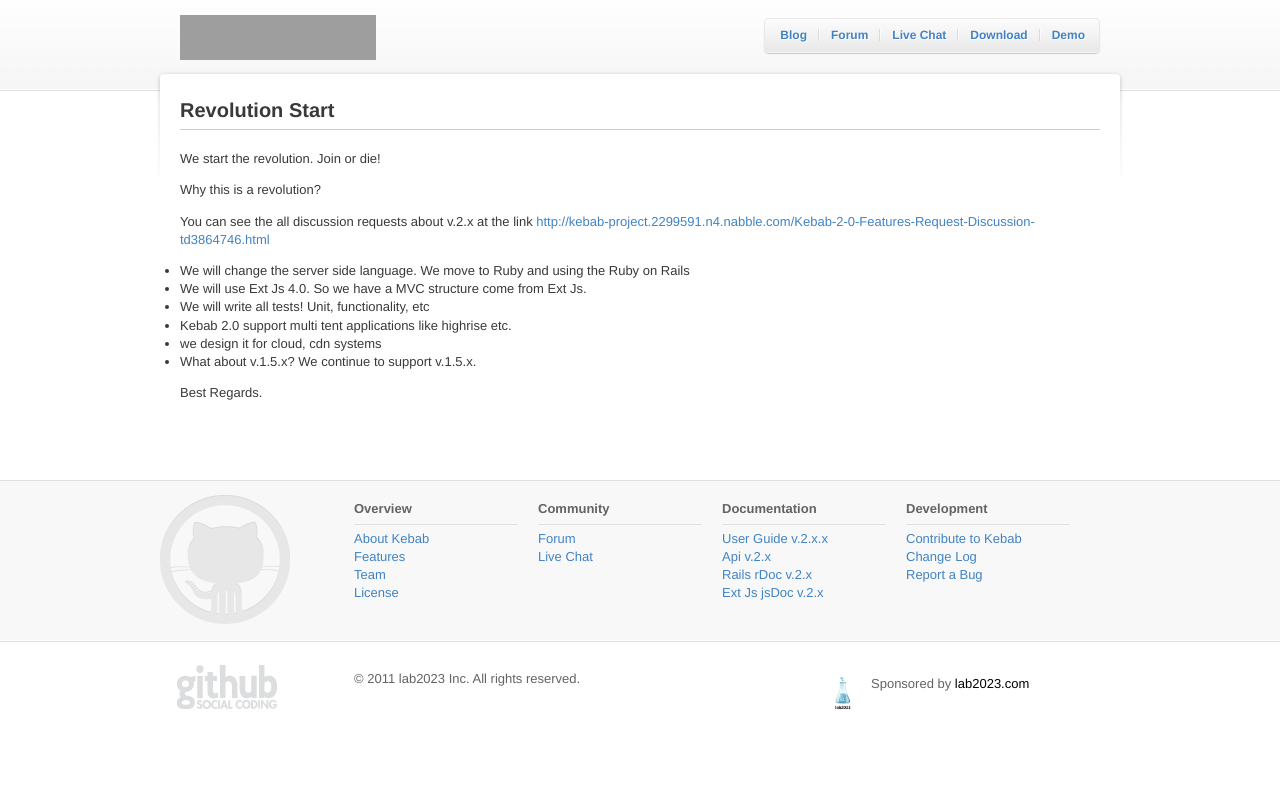
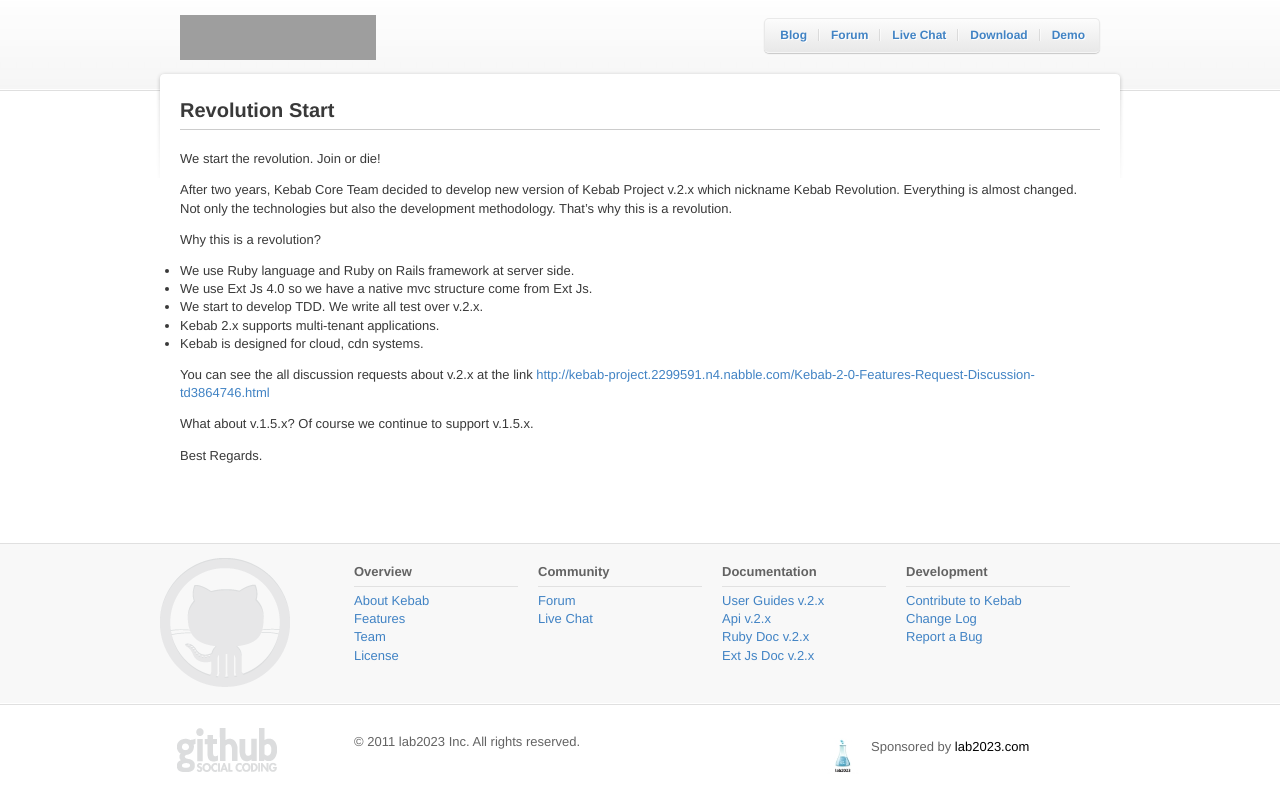
Before and after one commit to lab2023/kebab-project.com, a Jekyll site: the page built from _posts/2011-10-07-revolution-start.md, in a window 1280 px wide, cut to the strip 0-811 px from the top of the page. Built offline with Jekyll 4.4.1, drawn with Linux system fonts in a browser that asks for light colours; grey boxes are pictures that could not be loaded.

Commit message:
Change links

```diff
--- a/_layouts/blog.html
+++ b/_layouts/blog.html
@@ -1,5 +1,5 @@
 ---
-title: Home
+title: Blog
 layout: default
 ---
 
--- a/_layouts/default.html
+++ b/_layouts/default.html
@@ -65,10 +65,10 @@
 
         <ul class="footer_nav">
           <h4>Documentation</h4>
-            <li><a href="#">User Guide v.2.x.x</a></li>
+            <li><a href="#">User Guides v.2.x</a></li>
             <li><a href="#">Api v.2.x</a></li>
-            <li><a href="#">Rails rDoc v.2.x</a></li>
-            <li><a href="#">Ext Js jsDoc v.2.x</a></li>
+            <li><a href="#">Ruby Doc v.2.x</a></li>
+            <li><a href="#">Ext Js Doc v.2.x</a></li>
         </ul>
 
         <ul class="footer_nav">
--- a/_posts/2011-10-07-revolution-start.md
+++ b/_posts/2011-10-07-revolution-start.md
@@ -8,15 +8,19 @@ Revolution Start
 
 We start the revolution. Join or die!
 
+After two years, Kebab Core Team decided to develop new version of Kebab Project v.2.x which nickname Kebab Revolution.
+Everything is almost changed. Not only the technologies but also the development methodology. That's why this is a revolution.
+
 Why this is a revolution?
+
+  * We use Ruby language and Ruby on Rails framework at server side.
+  * We use Ext Js 4.0 so we have a native mvc structure come from Ext Js.
+  * We start to develop TDD. We write all test over v.2.x.
+  * Kebab 2.x supports multi-tenant applications.
+  * Kebab is designed for cloud, cdn systems.
 
 You can see the all discussion requests about v.2.x at the link <http://kebab-project.2299591.n4.nabble.com/Kebab-2-0-Features-Request-Discussion-td3864746.html>
 
-* We will change the server side language. We move to Ruby and using the Ruby on Rails
-* We will use Ext Js 4.0. So we have a MVC structure come from Ext Js.
-* We will write all tests! Unit, functionality, etc
-* Kebab 2.0 support multi tent applications like highrise etc.
-* we design it for cloud, cdn systems
-* What about v.1.5.x? We continue to support v.1.5.x.
+What about v.1.5.x? Of course we continue to support v.1.5.x.
 
 Best Regards.
```
Also changed, not shown: overview/license.md (renamed from overview/License.md).
